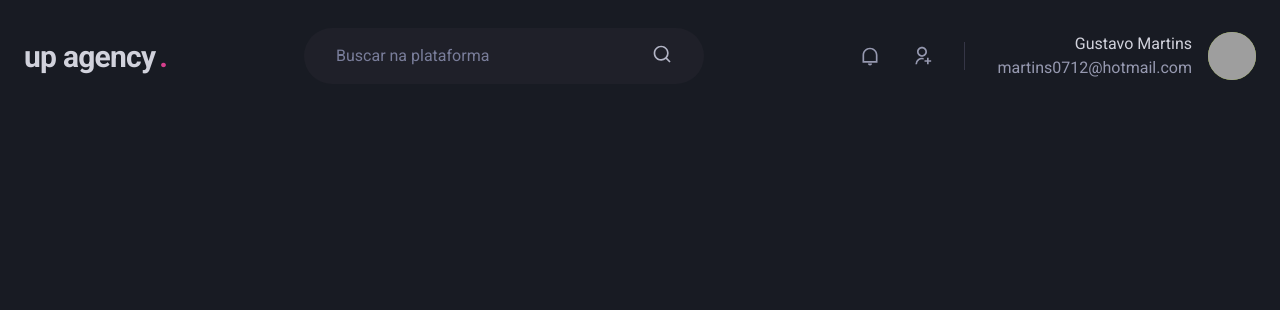
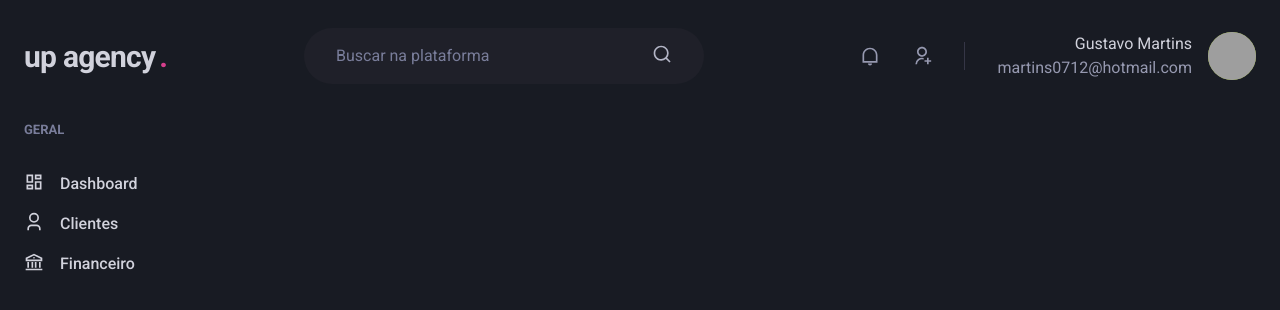
Before and after one commit to guga0712/up-financial, a Next.js app: page /dashboard in a window 1280 px wide. Shown: the top 310 px of the page. Built offline with nearby package versions, Linux system fonts and the light colour scheme; grey boxes are pictures that could not be loaded.

Commit message:
created side bar

```diff
--- /dev/null
+++ b/src/components/Sidebar.tsx
@@ -0,0 +1,28 @@
+import { Box, Stack, Text, Link, Icon } from "@chakra-ui/react";
+import { RiBankLine, RiDashboardLine, RiUser3Line } from "react-icons/ri";
+
+export function Sidebar() {
+    return (
+        <Box as="aside" w="64" mr="8">
+            <Stack spacing="12" align="flex-start">
+                <Box>
+                    <Text fontWeight="bold" color="gray.400" fontSize="small">GERAL</Text>
+                    <Stack spacing="4" mt="8" align="stretch">
+                        <Link display="flex" align="center">
+                            <Icon as={RiDashboardLine} fontSize="20" />
+                            <Text ml="4" fontWeight="medium">Dashboard</Text>
+                        </Link>
+                        <Link display="flex" align="center">
+                            <Icon as={RiUser3Line} fontSize="20" />
+                            <Text ml="4" fontWeight="medium">Clientes</Text>
+                        </Link>
+                        <Link display="flex" align="center">
+                            <Icon as={RiBankLine} fontSize="20" />
+                            <Text ml="4" fontWeight="medium">Financeiro</Text>
+                        </Link>
+                    </Stack>
+                </Box>
+            </Stack>
+        </Box>
+    );
+}
--- a/src/pages/dashboard.tsx
+++ b/src/pages/dashboard.tsx
@@ -1,7 +1,16 @@
+import { Flex } from "@chakra-ui/react";
 import { Header } from "../components/Header";
+import { Sidebar } from "../components/Sidebar";
 
 export default function Dashboard() {
     return (
-        <Header />
+        <Flex direction="column" h="100vh">
+            <Header />
+
+            <Flex w="100%" my="6" maxWidth={1480} mx="auto" px="6">
+                <Sidebar />
+
+            </Flex>
+        </Flex>
     )
 }
```
